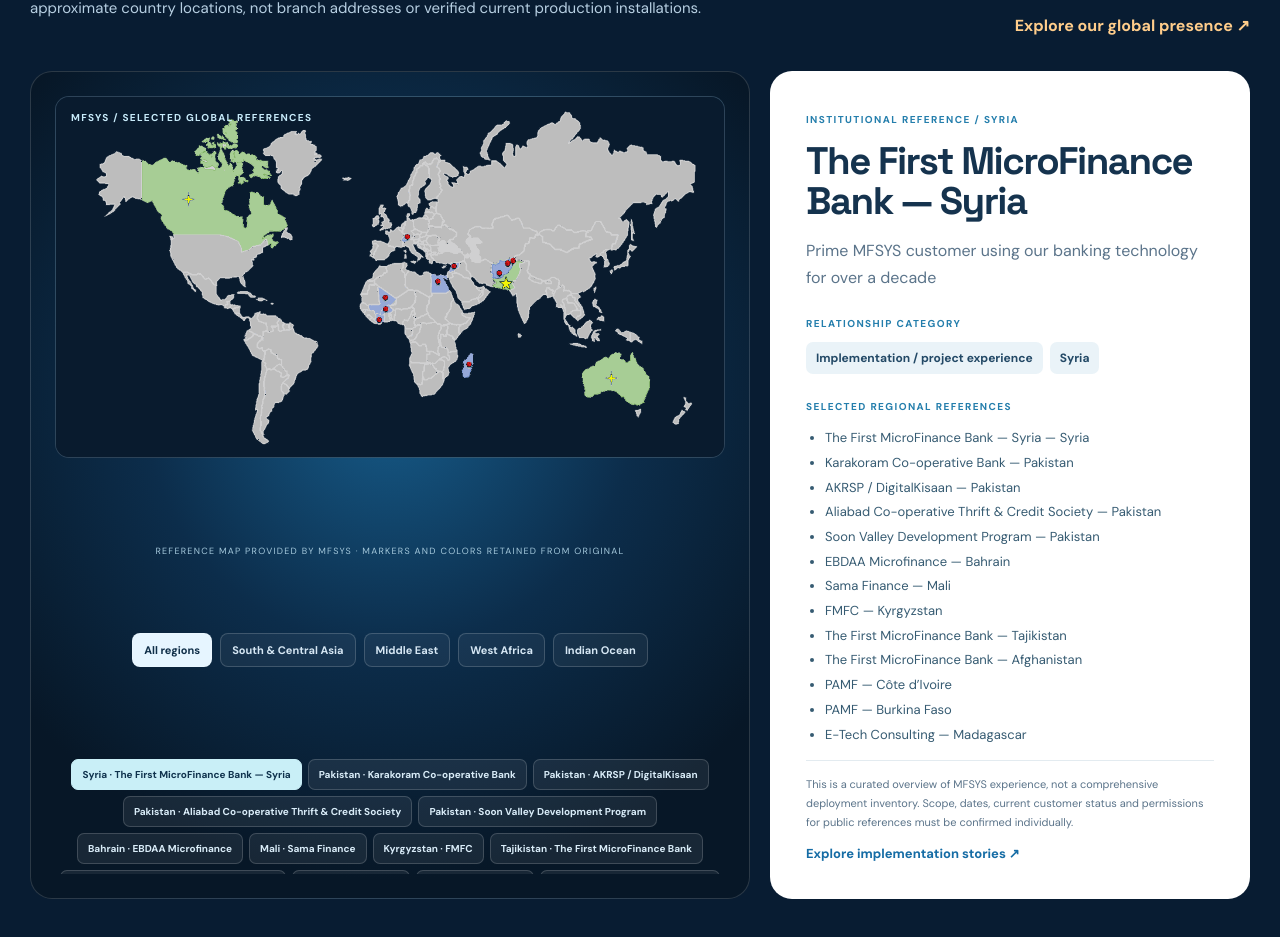
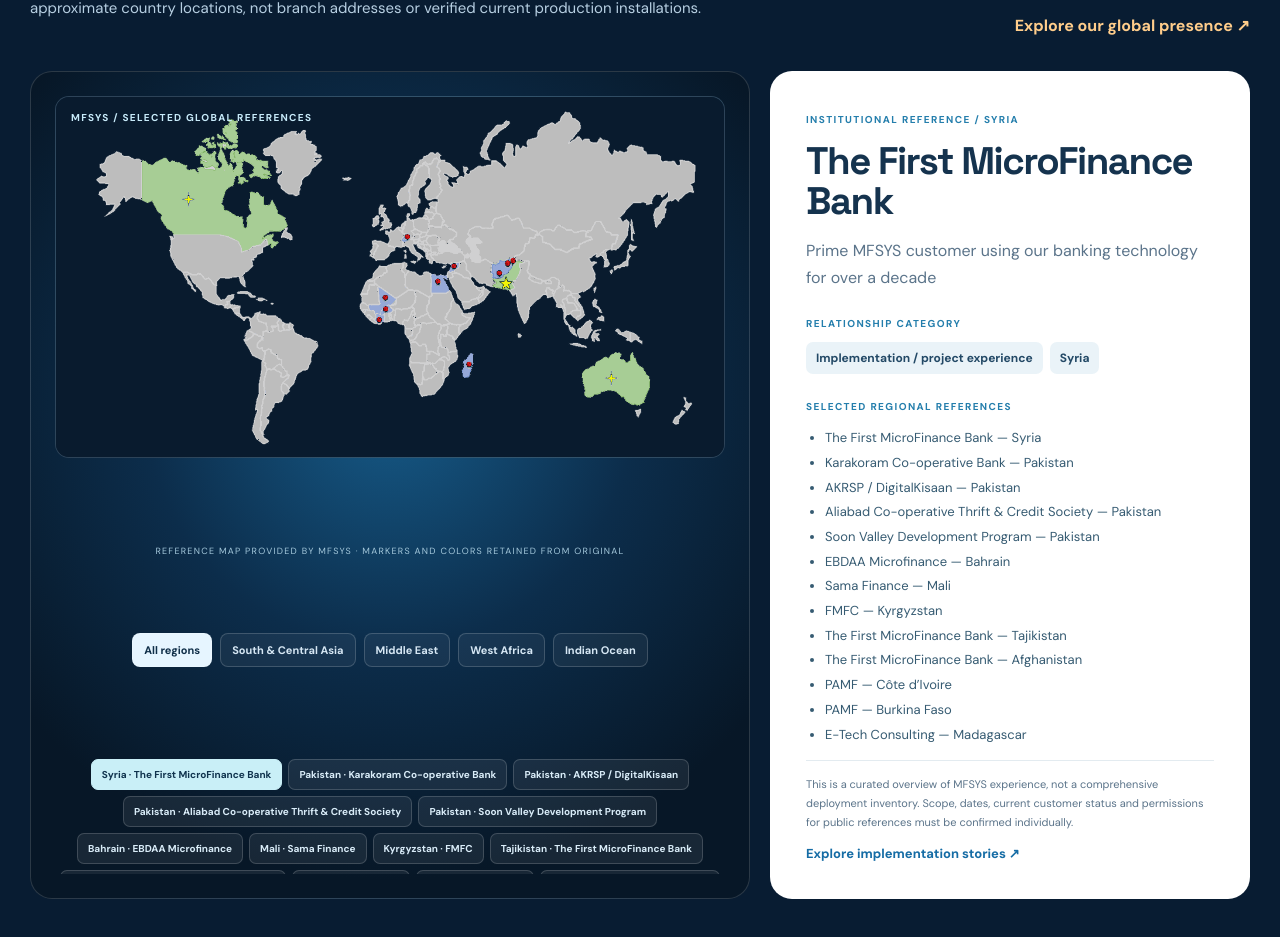
Before and after one commit to ali-mfsys/mfsys-website, a Next.js app: page / in a window 1280 px wide. Shown: the part 2457-3394 px from the top of the page. Built offline with nearby package versions, Linux system fonts and the light colour scheme.

Commit message:
Clean up Syria label in regional references

```diff
--- a/components/GlobalFootprint.tsx
+++ b/components/GlobalFootprint.tsx
@@ -4,7 +4,7 @@ import Link from "next/link";
 import s from "./GlobalFootprint.module.css";
 type Site={country:string,lat:number,lon:number,organization:string,work:string,kind:"implementation"|"institutional"|"collaboration"};
 const sites:Site[]=[
-{country:"Syria",lat:33.51,lon:36.29,organization:"The First MicroFinance Bank — Syria",work:"Prime MFSYS customer using our banking technology for over a decade",kind:"implementation"},
+{country:"Syria",lat:33.51,lon:36.29,organization:"The First MicroFinance Bank",work:"Prime MFSYS customer using our banking technology for over a decade",kind:"implementation"},
 {country:"Pakistan",lat:33.69,lon:73.06,organization:"Karakoram Co-operative Bank",work:"Core banking; cooperative financial services",kind:"implementation"},
 {country:"Pakistan",lat:35.92,lon:74.31,organization:"AKRSP / DigitalKisaan",work:"Cooperative and rural development information systems",kind:"implementation"},
 {country:"Pakistan",lat:36.31,lon:74.65,organization:"Aliabad Co-operative Thrift & Credit Society",work:"Cooperative financial services client reference",kind:"institutional"},
```
